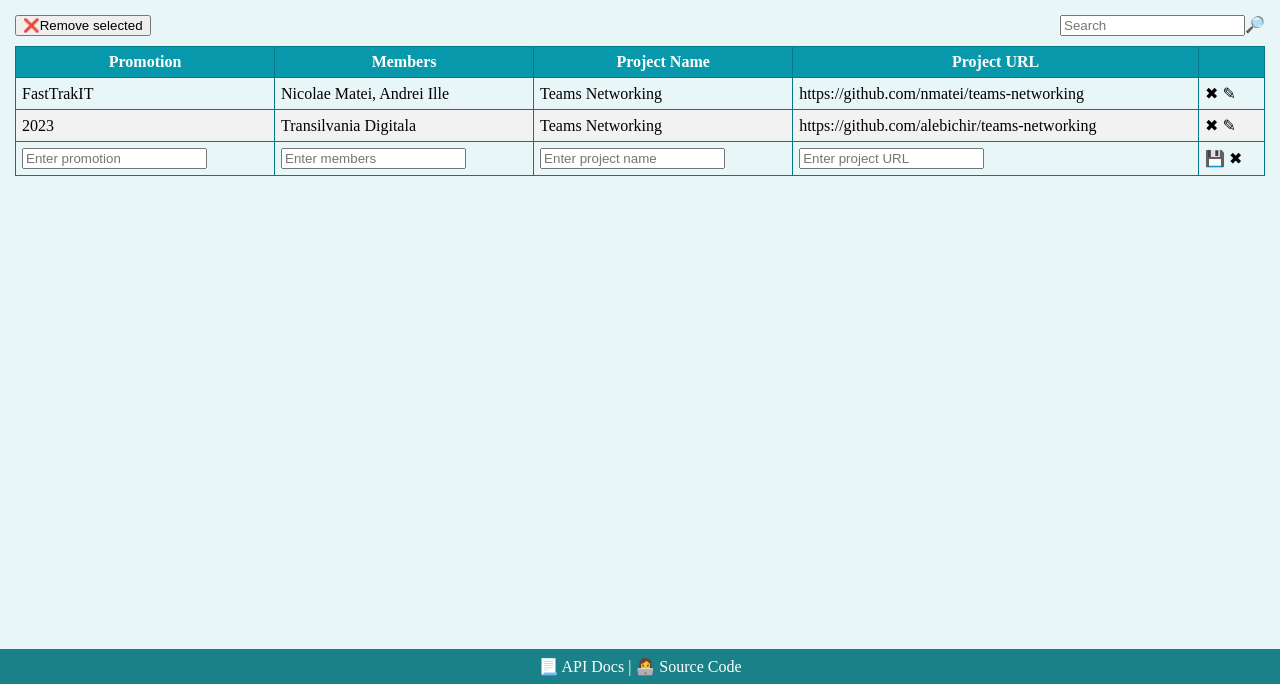
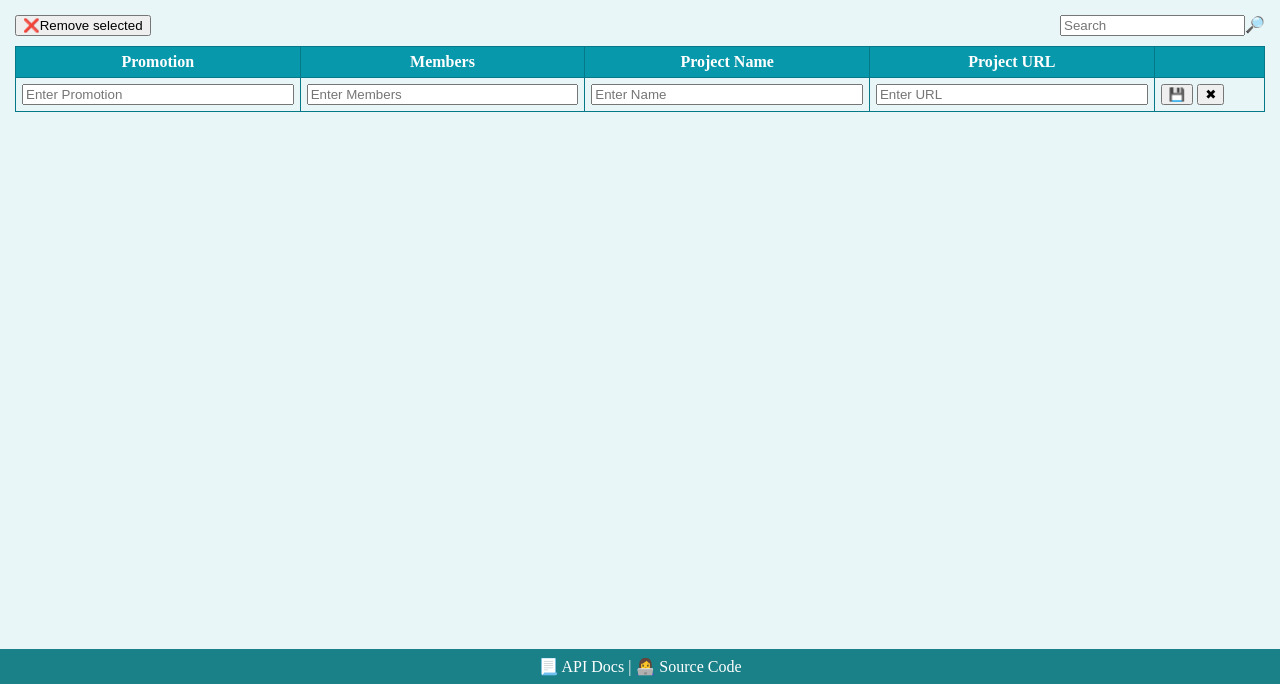
Before and after one commit to alebichir/teams-networking, a website built with webpack: page src/index.html in a window 1280 px wide. Shown: the part 116-800 px from the top of the page. Built offline with nearby package versions, Linux system fonts and the light colour scheme; files whose address does not match are found by name.

Commit message:
static html form

```diff
--- a/docs/teams.json
+++ b/docs/teams.json
@@ -3,14 +3,12 @@
     "promotion": "FastTrakIT",
     "members": "Nicolae Matei, Andrei Ille",
     "name": "Teams Networking",
-    "url": "https://github.com/nmatei/teams-networking",
-    "aliasurl": "nmatei/teams-networking"
+    "url": "https://github.com/nmatei/teams-networking"
   },
   {
     "promotion": "2023",
     "members": "Transilvania Digitala",
     "name": "Teams Networking",
-    "url": "https://github.com/alebichir/teams-networking",
-    "aliasurl": "alebichir/teams-networking"
+    "url": "https://github.com/alebichir/teams-networking"
   }
 ]
--- a/src/index.html
+++ b/src/index.html
@@ -27,7 +27,7 @@
         <input name="search" placeholder="Search" id="search" />
         <label for="search">🔎</label>
       </div>
-
+      <form action="secretara" method="get">
         <table id="teamsTable">
           <thead>
             <tr>
@@ -42,13 +42,19 @@
           <tbody></tbody>
 
           <tfoot>
-          <td><input type="text" name="promotion" placeholder="Enter promotion" /></td>
-          <td><input type="text" name="members" placeholder="Enter members" /></td>
-          <td><input type="text" name="name" placeholder="Enter project name" /></td>
-          <td><input type="text" name="url" placeholder="Enter project URL" /></td>
-          <td>💾 ✖</td>
+            <tr>
+              <td><input type="text" name="promotion" id="promotion" placeholder="Enter Promotion" required /></td>
+              <td><input type="text" name="members" id="members" placeholder="Enter Members" required /></td>
+              <td><input type="text" name="name" id="name" placeholder="Enter Name" required /></td>
+              <td><input type="text" name="url" id="url" placeholder="Enter URL" required /></td>
+              <td>
+                <button type="submit">💾</button>
+                <button type="reset">✖</button>
+              </td>
+            </tr>
           </tfoot>
         </table>
+      </form>
     </section>
 
     <footer>
--- a/src/index.js
+++ b/src/index.js
@@ -16,7 +16,8 @@ function renderTeams(teams) {
   document.querySelector("#teamsTable tbody").innerHTML = htmlTeams.join("");
 }
 function loadTeams() {
-  fetch("teams.json")
+  //here should be teams.json
+  fetch("http://localhost:3000/teams-json")
     .then(r => r.json())
     .then(renderTeams);
 }
--- a/src/style.css
+++ b/src/style.css
@@ -45,18 +45,6 @@ h2 {
   color: white;
 }
 
-footer {
-  background-color: rgba(13, 122, 129, 0.938);
-  color: white;
-  text-align: center;
-  padding: 8px;
-}
-
-footer a {
-  text-decoration: none;
-  color: white;
-}
-
 .toolBar {
   display: flex;
   margin-bottom: 10px;
@@ -86,3 +74,23 @@ footer a {
 #teamsTable tr:nth-child(even) {
   background-color: #f2f2f2;
 }
+
+#teamsTable tfoot input {
+  width: 100%;
+}
+
+#teamsTable tfoot input:not([type="image" i]) {
+  box-sizing: border-box;
+}
+
+footer {
+  background-color: rgba(13, 122, 129, 0.938);
+  color: white;
+  text-align: center;
+  padding: 8px;
+}
+
+footer a {
+  text-decoration: none;
+  color: white;
+}
--- a/src/teams.json
+++ b/src/teams.json
@@ -3,14 +3,12 @@
     "promotion": "FastTrakIT",
     "members": "Nicolae Matei, Andrei Ille",
     "name": "Teams Networking",
-    "url": "https://github.com/nmatei/teams-networking",
-    "aliasurl": "nmatei/teams-networking"
+    "url": "https://github.com/nmatei/teams-networking"
   },
   {
     "promotion": "2023",
     "members": "Transilvania Digitala",
     "name": "Teams Networking",
-    "url": "https://github.com/alebichir/teams-networking",
-    "aliasurl": "alebichir/teams-networking"
+    "url": "https://github.com/alebichir/teams-networking"
   }
 ]
```
Also changed, not shown: README.md. Lines whose indentation alone changed are shown as unchanged.
